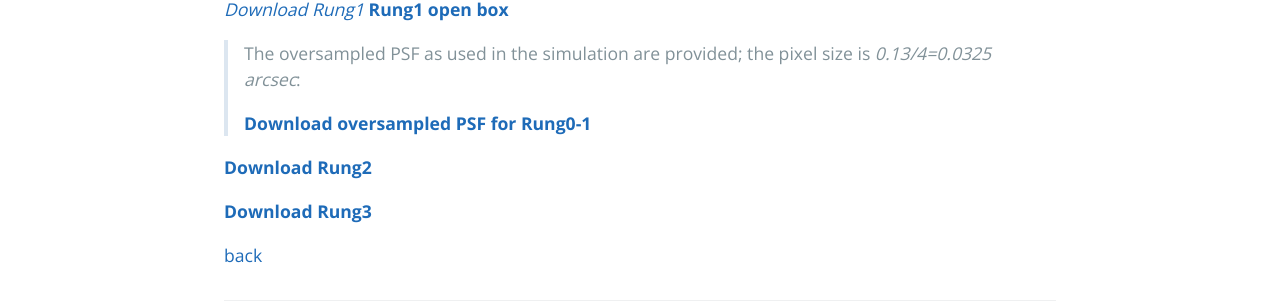
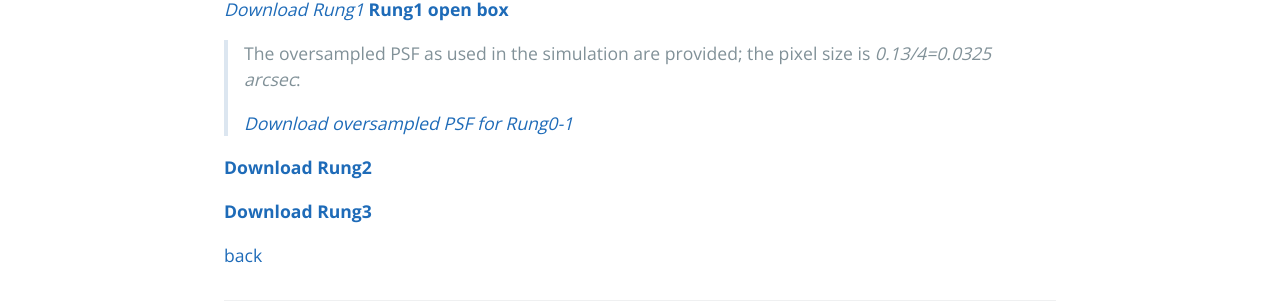
Before and after one commit to TDLMC/TDLMC.github.io, a Jekyll site: the page built from download.md, in a window 1280 px wide. Shown: the part 1203-1509 px from the top of the page. Built offline with Jekyll 4.4.1, drawn with Linux system fonts in a browser that asks for light colours; our own code applies the rules of GitHub Pages for plain Markdown files.

```diff
--- a/download.md
+++ b/download.md
@@ -22,7 +22,7 @@ _Enjoy the data:_
 
    >The oversampled PSF as used in the simulation are provided; the pixel size is *0.13/4=0.0325 arcsec*:
    >
-   >  [**Download oversampled PSF for Rung0-1**](data/oversampled_PSF.fits)
+   >  [*Download oversampled PSF for Rung0-1*](data/oversampled_PSF.fits)
 
 
 [**Download Rung2**](data/rung2.tar.gz)
```
